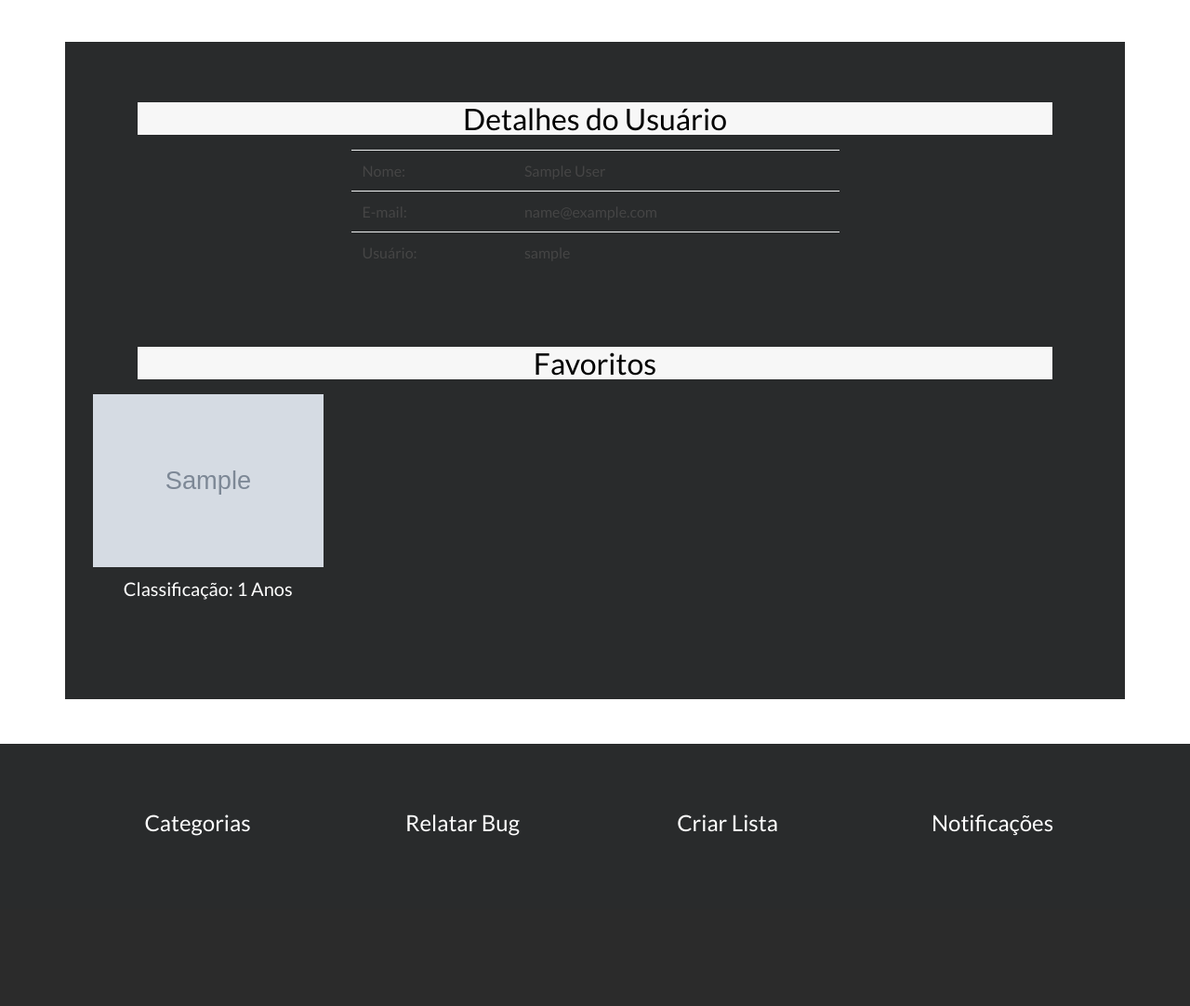
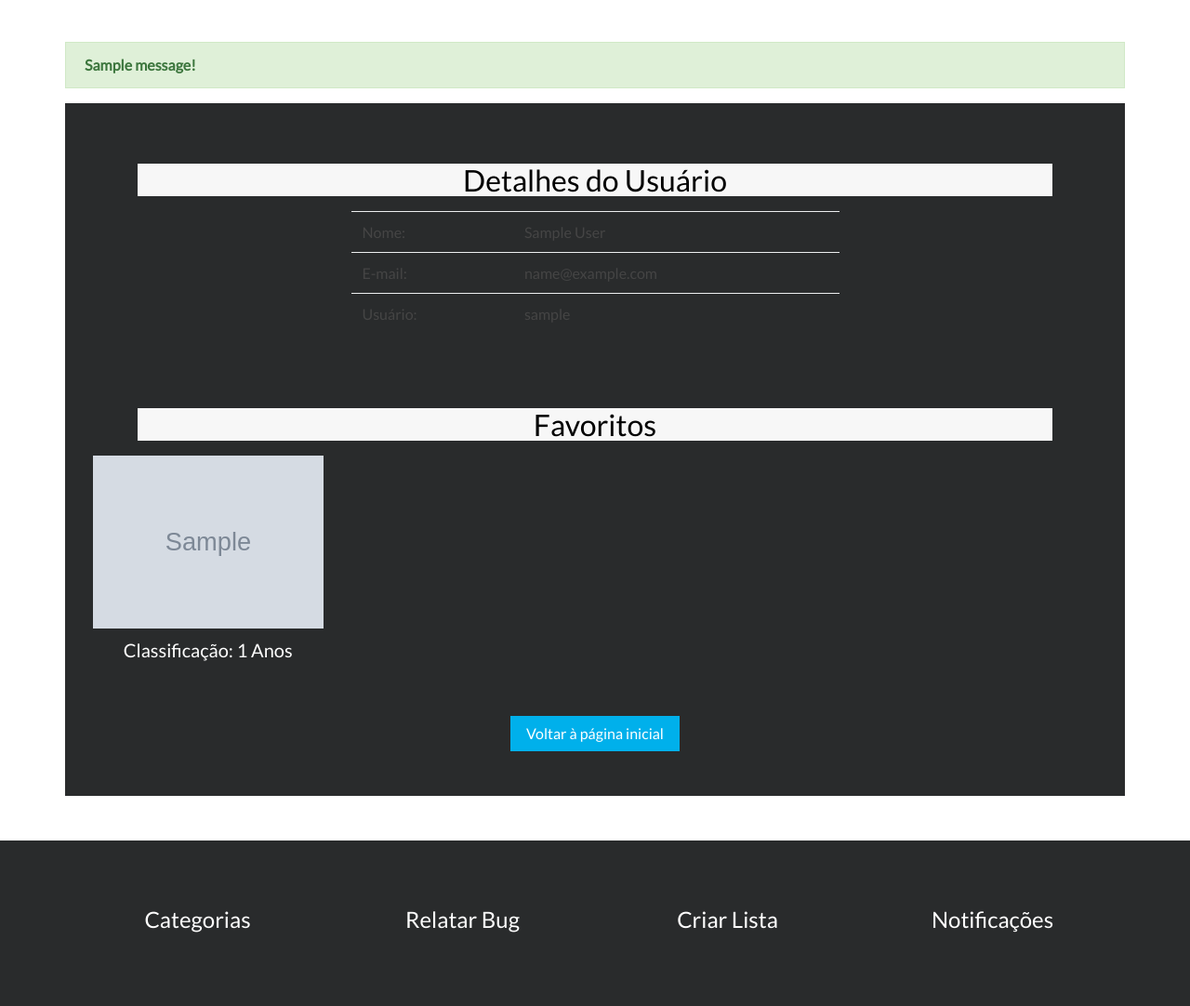
Before and after one commit to aliceborges/syfy, a Django app: page /usuario/1/visualizar/ in a window 1280 px wide. Shown: the part 59-1141 px from the top of the page at 93% size. Before the commit the page ends 958 px from the top, so only its background shows below. Run offline with Django 3.2, Linux system fonts and the light colour scheme; tables that the repository leaves empty hold one stand-in row (values such as "Sample post"); grey boxes marked "Sample" are stand-in pictures; one stand-in notice (Sample message) is shown; some libraries are stand-ins or nearby versions.

Commit message:
mensagem de usuario cadastrado com sucesso

```diff
--- a/app_syfy/templates/app_syfy/usuario_detail.html
+++ b/app_syfy/templates/app_syfy/usuario_detail.html
@@ -2,8 +2,20 @@
 {% load staticfiles %}
 {% block title %}Detalhes do Usuario{% endblock %}
 {% block main %}
+
     <div class="py-5">
     <div class="container">
+        {% if messages %}
+            <div class="row">
+                {% for message in messages %}
+                    <div{% if message.tags %} class="alert alert-success" id="mensagem" {% endif %}>
+                        {% if message.level == DEFAULT_MESSAGE_LEVELS.ERROR %}Important: {% endif %}
+                        <strong>{{ message }}!</strong>
+                    </div>
+                {% endfor %}
+            </div>
+        {% endif %}
+
         <div class="row">
             <div class="col-md-12 bg-inverse">
                 <div class="py-5 text-center bg-inverse">
@@ -76,6 +88,9 @@
                             </div>
                         </div>
                     {% endif %}
+                    <a href="{% url 'home' %}" class="btn btn-primary text-center">
+                        <span class="glyphicon glyphicon-home"></span>Voltar à página inicial
+                    </a>
                     {#                        {% if usuario.favorito.all %}#}
                     {#                            {%  for video  in  usuario.favorito.all %}#}
                     {#            <div class="py-5">#}
--- a/app_syfy/views/usuario.py
+++ b/app_syfy/views/usuario.py
@@ -1,4 +1,5 @@
 # -*- coding: utf-8 -*-
+from django.contrib.messages.views import SuccessMessageMixin
 from django.urls import reverse_lazy
 from django.views.generic import *
 
@@ -10,7 +11,7 @@ class UsuarioListView(ListView):
     queryset = Usuario.objects.all()
 
 
-class UsuarioDetailView(DetailView):
+class UsuarioDetailView( DetailView):
     queryset = Usuario.objects.all()
     # def get_context_data(self, **kwargs):
     #     context = super(UsuarioDetailView, self).get_context_data(**kwargs)
@@ -18,9 +19,10 @@ class UsuarioDetailView(DetailView):
     #     return context
 
 
-class UsuarioCreateView(CreateView):
+class UsuarioCreateView(SuccessMessageMixin,CreateView):
     model = Usuario
     form_class = UsuarioForm
+    success_message = "Usuário cadastrado com sucesso! "
 
 
     def form_valid(self, form):
@@ -29,6 +31,11 @@ class UsuarioCreateView(CreateView):
         self.object.email = self.object.username
         self.object.save()
         return super(UsuarioCreateView, self).form_valid(form)
+
+    def get_success_message(self, cleaned_data):
+        return self.success_message % dict(
+            cleaned_data
+    )
 
 
 class UsuarioUpdateView(UpdateView):
```
Lines whose indentation alone changed are shown as unchanged.
